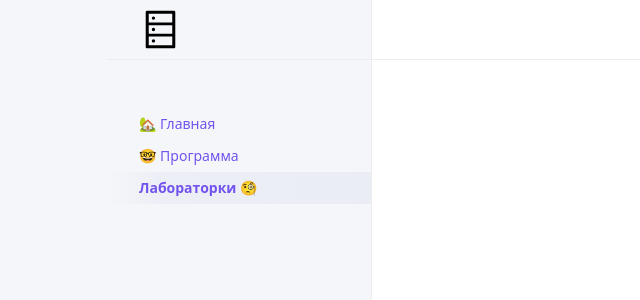
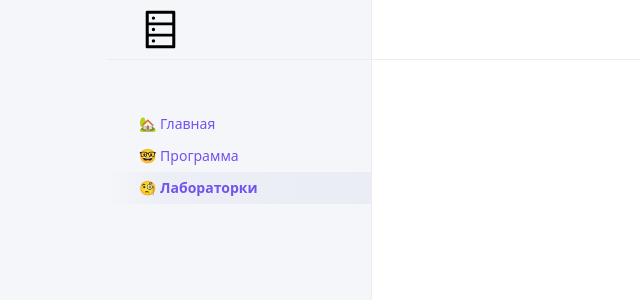
Before and after one commit to Das-dasein/db-lovefield, a Jekyll site: the page built from tasks.md, in a window 1280 px wide. Shown: the top 300 px of the page, without its empty margins (0-640 px from the left). Built offline with Jekyll 4.4.1, drawn with Linux system fonts in a browser that asks for light colours; our own code applies the rules of GitHub Pages for plain Markdown files; a script that is not in the unit is left out.

```diff
--- a/tasks.md
+++ b/tasks.md
@@ -1,4 +1,4 @@
 ---
-title: Лабораторки 🧐
+title: 🧐 Лабораторки
 nav_order: 3
 ---
```
